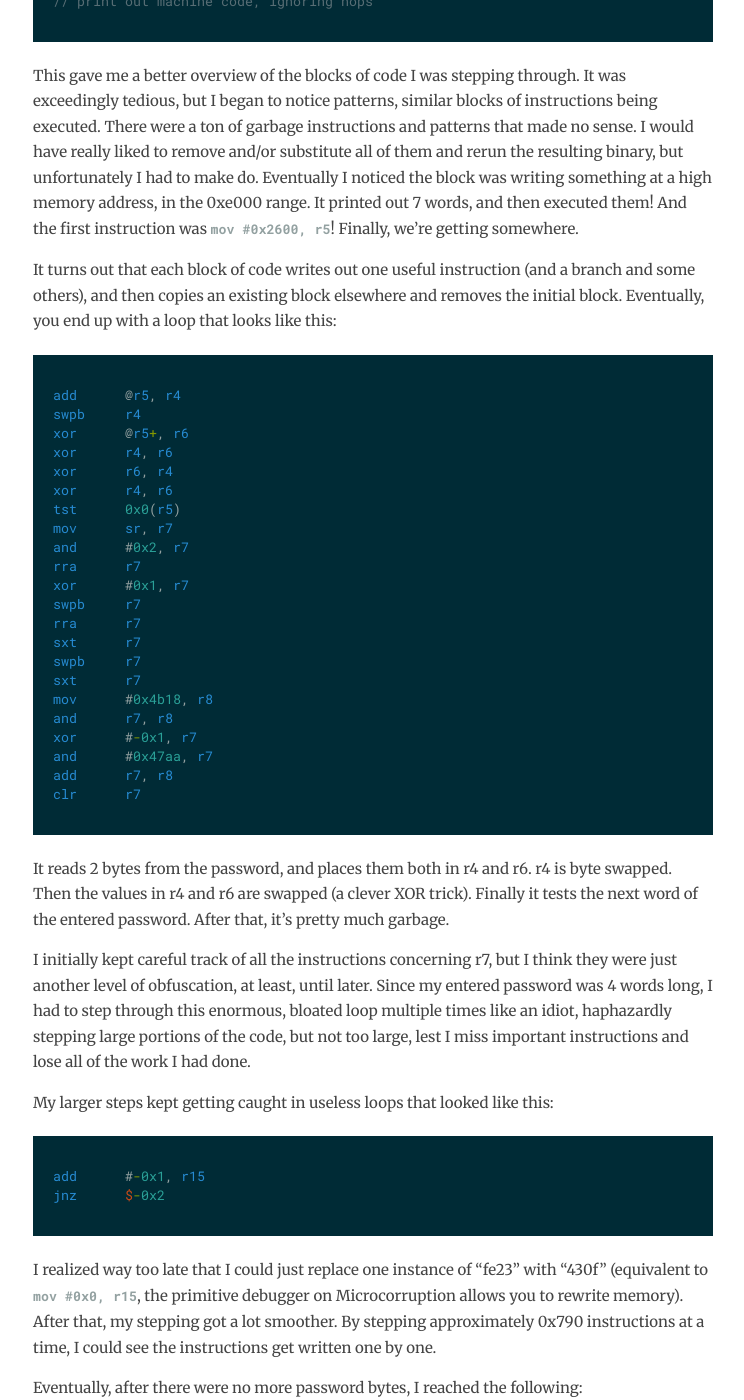
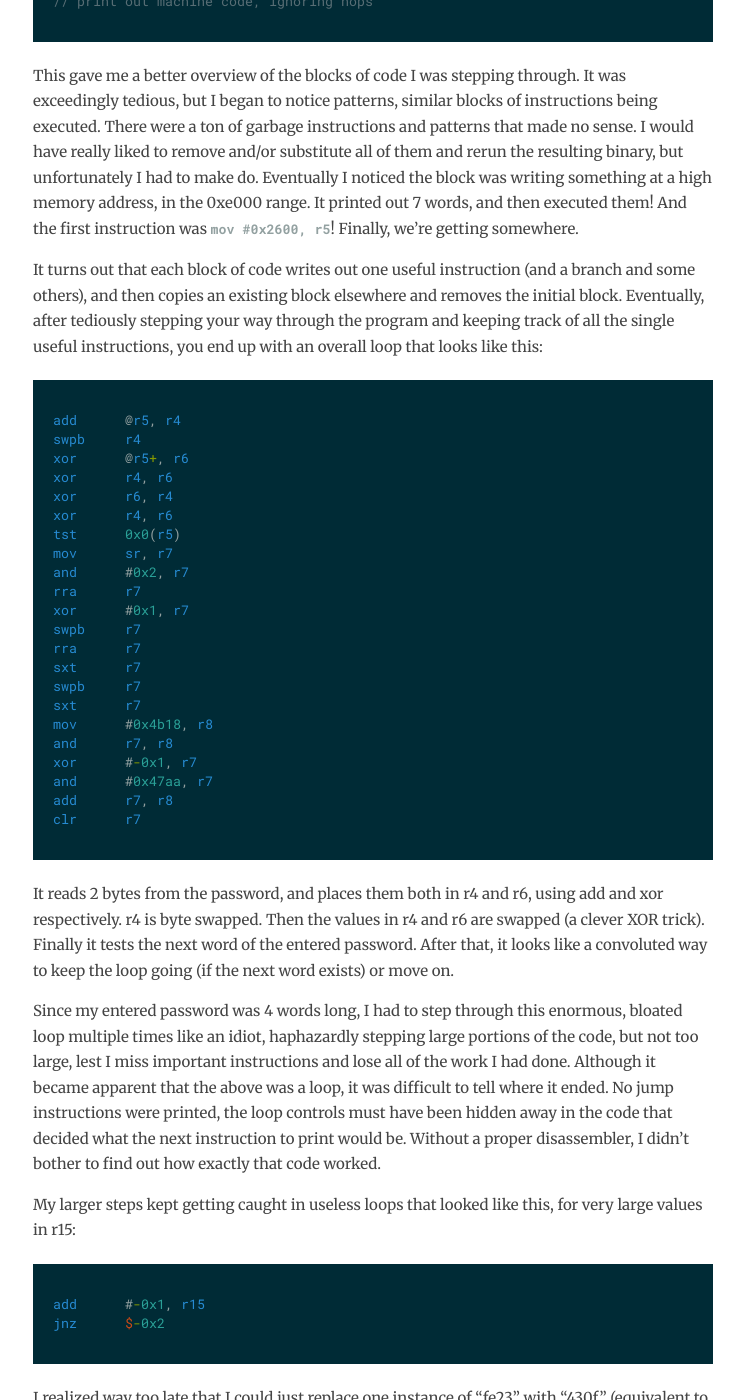
Before and after one commit to avanpo/avanpo.github.io, a Jekyll site: the page built from _posts/2015-12-20-microcorruption-ctf-hollywood.md, in a window 1280 px wide and 1400 px high, scrolled down 1578 px. Shown: the whole window, without its empty margins (267-1011 px from the left). Built offline with Jekyll 4.4.1, drawn with Linux system fonts in a browser that asks for light colours; Markdown is read by kramdown in place of the engine named in the settings; comment, search, counter and statistics services are not loaded; some of the changed text lies outside the part shown.

Commit message:
small updates

````diff
--- a/_posts/2015-12-20-microcorruption-ctf-hollywood.md
+++ b/_posts/2015-12-20-microcorruption-ctf-hollywood.md
@@ -40,7 +40,7 @@ for (; v != end; ++v) {
 
 This gave me a better overview of the blocks of code I was stepping through. It was exceedingly tedious, but I began to notice patterns, similar blocks of instructions being executed. There were a ton of garbage instructions and patterns that made no sense. I would have really liked to remove and/or substitute all of them and rerun the resulting binary, but unfortunately I had to make do. Eventually I noticed the block was writing something at a high memory address, in the 0xe000 range. It printed out 7 words, and then executed them! And the first instruction was `mov #0x2600, r5`! Finally, we're getting somewhere.
 
-It turns out that each block of code writes out one useful instruction (and a branch and some others), and then copies an existing block elsewhere and removes the initial block. Eventually, you end up with a loop that looks like this:
+It turns out that each block of code writes out one useful instruction (and a branch and some others), and then copies an existing block elsewhere and removes the initial block. Eventually, after tediously stepping your way through the program and keeping track of all the single useful instructions, you end up with an overall loop that looks like this:
 
 ```nasm
 add      @r5, r4
@@ -67,11 +67,11 @@ add      r7, r8
 clr      r7
 ```
 
-It reads 2 bytes from the password, and places them both in r4 and r6. r4 is byte swapped. Then the values in r4 and r6 are swapped (a clever XOR trick). Finally it tests the next word of the entered password. After that, it's pretty much garbage.
+It reads 2 bytes from the password, and places them both in r4 and r6, using add and xor respectively. r4 is byte swapped. Then the values in r4 and r6 are swapped (a clever XOR trick). Finally it tests the next word of the entered password. After that, it looks like a convoluted way to keep the loop going (if the next word exists) or move on.
 
-I initially kept careful track of all the instructions concerning r7, but I think they were just another level of obfuscation, at least, until later. Since my entered password was 4 words long, I had to step through this enormous, bloated loop multiple times like an idiot, haphazardly stepping large portions of the code, but not too large, lest I miss important instructions and lose all of the work I had done.
+Since my entered password was 4 words long, I had to step through this enormous, bloated loop multiple times like an idiot, haphazardly stepping large portions of the code, but not too large, lest I miss important instructions and lose all of the work I had done. Although it became apparent that the above was a loop, it was difficult to tell where it ended. No jump instructions were printed, the loop controls must have been hidden away in the code that decided what the next instruction to print would be. Without a proper disassembler, I didn't bother to find out how exactly that code worked.
 
-My larger steps kept getting caught in useless loops that looked like this:
+My larger steps kept getting caught in useless loops that looked like this, for very large values in r15:
 
 ```nasm
 add      #-0x1, r15
@@ -96,7 +96,7 @@ xor      #0x1, r7
 
 The instructions I omitted result in setting the CPUOFF bit in the status register if there was a 1 in the carry flag after the above instructions. So what does this mean? Both cmp instructions have to result in the zero flag being set. If not, a bit ends up being shifted into the CPUOFF flag. So we have the answer! We just have to make sure r4 and r6 contain the relevant values.
 
-## The password
+## The password(s)
 
 I quickly wrote a ruby script to find if a 4-byte solution existed. If you're wondering where I got the equations from, I took the cmp values, reversed the last XOR swap that would have happened between r4 and r6, and also reversed the byte swap in r4.
 
@@ -113,8 +113,8 @@ end
 # swpb(w1) ^ w2 = 0xfeb1 (in register r6)
 #
 # This piece of code uses these relationships to
-# test all possible values for the first byte,
-# since the rest can be determined from the first.
+# test all possible values for the first word,
+# since the next can be determined from the first.
 0x0000.upto(0xffff) do |w1|
   w2 = swpb(w1) ^ 0xfeb1
   if (w1 + w2) & 0xffff == 0x9892
@@ -166,8 +166,8 @@ These passwords are valid. Success!
 
 ## Final thoughts
 
-I really liked this CTF (and Microcorruption in general). It showed that no matter the level of obfuscation, it's never a good idea to hide valuable information in the code. It takes a lot of time and perseverance, but it'll always be possible to reverse.
+I really liked this CTF (and Microcorruption in general). It showed that no matter the level of obfuscation, it's always possible to reverse the code. It just takes a lot of time and perseverance. That said, this level would have been impossible with a better hashing function (probably).
 
-It also got me thinking about other types of obfuscation. This binary had a lot of garbage ops and very roundabout ways of getting simple things done. But it was easy to follow the entered password, and as a result you could always be sure you were still on the right path. And when the cmp instructions came, the answer was immediately evident. But what if that wasn't the case?
+It also got me thinking about other types of obfuscation. This binary had a lot of garbage ops and very roundabout ways of getting simple things done. But it was easy to follow the entered password, and as a result you could always be sure you were still on the right path. And when the cmp instructions revealed themselves, the answer was immediately evident. But what if that wasn't the case?
 
 For example, the values of the password you entered could be used to alter the very flow of the code. The flow could be a part of the validation process itself.  It would make things much more difficult to follow and keep track of. In the end though, I suppose anything is reversible -- given enough resources.
--- a/personal/index.html
+++ b/personal/index.html
@@ -23,7 +23,7 @@
 </div></div>
 
 <div class="bottom-left">
-	<p>I occasionally post on instagram at <a href="https://instagram.com/avanpop/">avanpo</a>. I've got a twitter account <a href="https://twitter.com/alexvp">@alexvp</a> that I never use. View my <a href="https://github.com/avanpo">github</a>. I can be reached at avanpoppelen at gmail dot com.</p>
+	<p>I occasionally post on instagram at <a href="https://instagram.com/avanpo">avanpo</a>. I've got a twitter account <a href="https://twitter.com/alexvp">@alexvp</a> that I never use. View my <a href="https://github.com/avanpo">github</a>. I can be reached at avanpoppelen at gmail dot com.</p>
   <p>Copyright &copy; 2015 Alex van Poppelen.</p>
 </div>
 
````
Also changed, not shown: about/index.md (+1 -1 lines).
